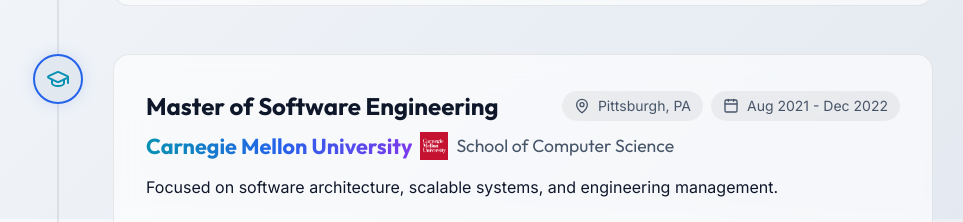
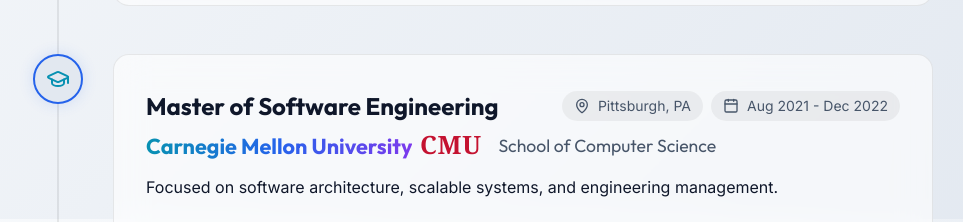
Before and after one commit to shooting12/vibe-coding-personal-website, a React (Vite) app: page / in a window 1280 px wide. Shown: the part 1381-1603 px from the top of the page, without its empty margins (157-1120 px from the left). Built offline with nearby package versions, Linux system fonts and the light colour scheme.

Commit message:
Revert CMU logo to text rendering to be clear

```diff
--- a/src/components/Experience.jsx
+++ b/src/components/Experience.jsx
@@ -2,7 +2,6 @@
 import { Briefcase, GraduationCap, Calendar, MapPin } from 'lucide-react';
 import './Experience.css';
 import auroraLogoImg from '../assets/aurora_logo.png';
-import cmuLogoImg from '../assets/cmu_logo.png';
 
 const MetaIcon = () => (
   <svg role="img" viewBox="0 0 24 24" width="28" height="28" fill="#0668E1" xmlns="http://www.w3.org/2000/svg">
@@ -17,9 +16,9 @@
 );
 
 const CmuIcon = () => (
-  <div style={{ display: 'flex', alignItems: 'center', justifyContent: 'center', height: '28px' }}>
-    <img src={cmuLogoImg} alt="CMU Logo" style={{ height: '100%', width: 'auto', objectFit: 'contain' }} />
-  </div>
+  <svg viewBox="0 0 50 20" width="70" height="28" fill="#C41230" xmlns="http://www.w3.org/2000/svg">
+    <text x="0" y="16" fontFamily="Georgia, serif" fontSize="18" fontWeight="800" letterSpacing="0.5">CMU</text>
+  </svg>
 );
 
 export default function Experience() {
```
